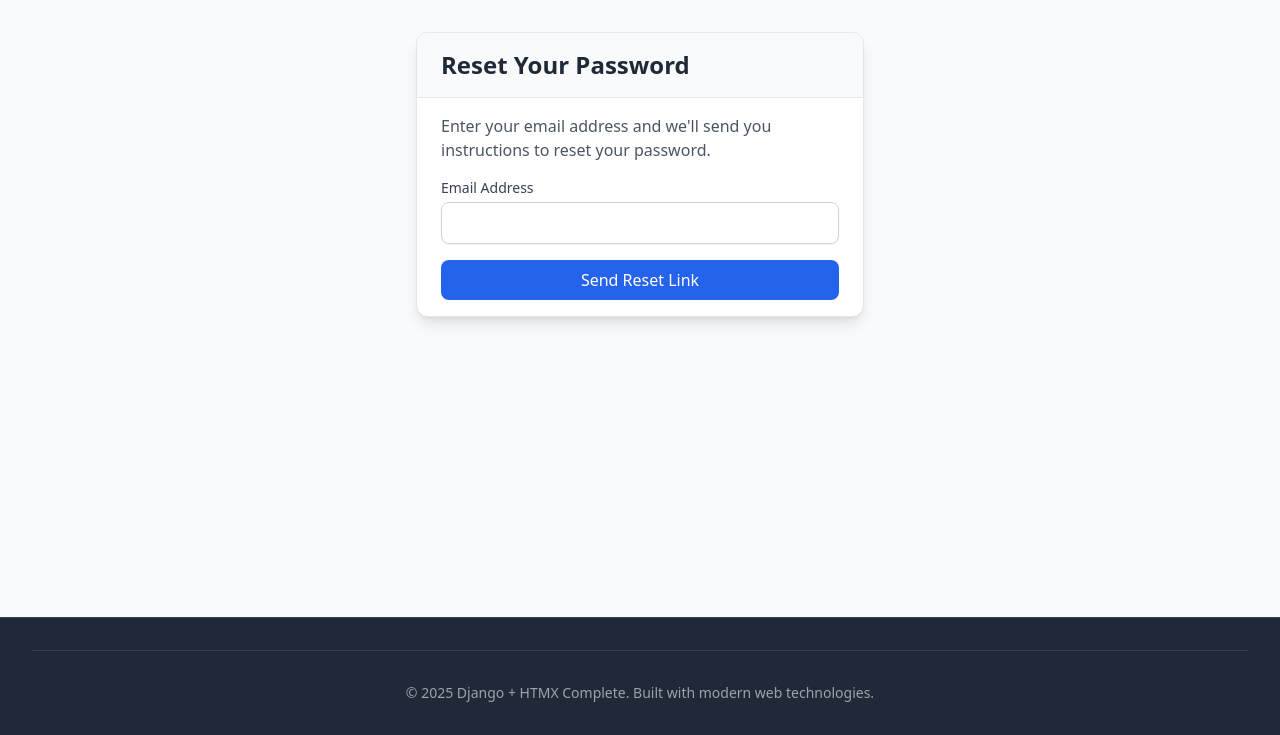
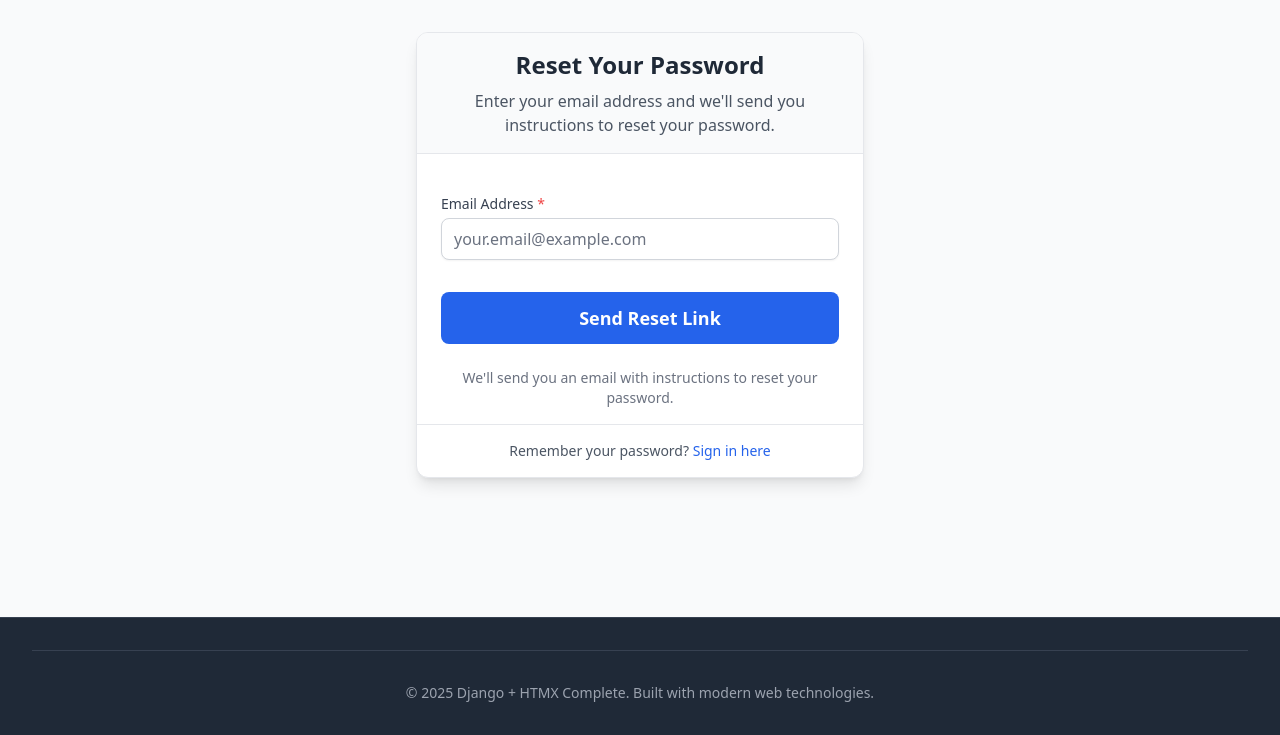
Before and after one commit to ysalha2003/django-htmx-realtime, a Django app: page /accounts/password_reset/ in a window 1280 px wide. Shown: the part 65-800 px from the top of the page. Run offline with Django 5.2, Linux system fonts and the light colour scheme.

Commit message:
Update password_reset.html

```diff
--- a/templates/registration/password_reset.html
+++ b/templates/registration/password_reset.html
@@ -3,16 +3,121 @@
 {% block content %}
 <div class="max-w-md mx-auto">
     <div class="card">
-        <div class="card-header"><h2 class="text-2xl font-bold text-gray-800">Reset Your Password</h2></div>
+        <div class="card-header text-center">
+            <h2 class="text-2xl font-bold text-gray-800">Reset Your Password</h2>
+            <p class="text-gray-600 mt-2">Enter your email address and we'll send you instructions to reset your password.</p>
+        </div>
+
         <div class="card-body">
-            <p class="text-gray-600 mb-4">Enter your email address and we'll send you instructions to reset your password.</p>
-            <form method="post" class="space-y-4">
-                {% csrf_token %}
-                <div><label class="form-label">Email Address</label><input type="email" name="email" class="form-input"></div>
-                {% if form.errors %}<p class="text-red-500 text-sm">{{ form.email.errors|first }}</p>{% endif %}
-                <button type="submit" class="btn-primary w-full">Send Reset Link</button>
-            </form>
+            <div class="relative">
+                <!-- Loading overlay -->
+                <div class="htmx-indicator loading-overlay hidden">
+                    <div class="loading-spinner"></div>
+                </div>
+
+                <form method="post" class="space-y-6" novalidate>
+                    {% csrf_token %}
+
+                    <!-- Email Field -->
+                    <div class="form-group">
+                        <label for="id_email" class="form-label">
+                            Email Address
+                            <span class="text-red-500 ml-1">*</span>
+                        </label>
+                        <input type="email"
+                               name="email"
+                               id="id_email"
+                               class="form-input"
+                               placeholder="your.email@example.com"
+                               required
+                               autocomplete="email">
+                    </div>
+
+                    <!-- Form Errors -->
+                    {% if form.errors %}
+                        <div class="validation-message validation-error">
+                            <svg fill="currentColor" viewBox="0 0 20 20" class="w-4 h-4 mr-2 flex-shrink-0">
+                                <path fill-rule="evenodd" d="M18 10a8 8 0 11-16 0 8 8 0 0116 0zm-7 4a1 1 0 11-2 0 1 1 0 012 0zm-1-9a1 1 0 00-1 1v4a1 1 0 102 0V6a1 1 0 00-1-1z" clip-rule="evenodd"/>
+                            </svg>
+                            <span>{{ form.email.errors|first }}</span>
+                        </div>
+                    {% endif %}
+
+                    <!-- Submit Button -->
+                    <div class="pt-2">
+                        <button type="submit" class="btn btn-primary w-full text-lg py-3 font-semibold">
+                            <span class="flex items-center justify-center">
+                                <svg class="htmx-indicator w-5 h-5 mr-2" fill="none" stroke="currentColor" viewBox="0 0 24 24">
+                                    <path stroke-linecap="round" stroke-linejoin="round" stroke-width="2" d="M3 8l7.89 7.89a2 2 0 002.83 0L21 8M5 19h14a2 2 0 002-2V7a2 2 0 00-2-2H5a2 2 0 00-2 2v10a2 2 0 002 2z"/>
+                                </svg>
+                                Send Reset Link
+                            </span>
+                        </button>
+                    </div>
+
+                    <!-- Help Text -->
+                    <div class="text-center">
+                        <p class="text-sm text-gray-500">
+                            We'll send you an email with instructions to reset your password.
+                        </p>
+                    </div>
+                </form>
+            </div>
+        </div>
+
+        <!-- Footer Links -->
+        <div class="card-body border-t border-gray-200 text-center">
+            <p class="text-gray-600 text-sm">
+                Remember your password?
+                <a href="{% url 'accounts:login' %}" class="text-blue-600 hover:text-blue-700 hover:underline font-medium">
+                    Sign in here
+                </a>
+            </p>
         </div>
     </div>
 </div>
+
+<script>
+// Enhanced password reset form interactions
+document.addEventListener('DOMContentLoaded', function() {
+    const form = document.querySelector('form');
+    if (!form) return;
+
+    // Add loading state to button on submit
+    form.addEventListener('submit', function(e) {
+        const button = form.querySelector('button[type="submit"]');
+        if (button && !button.disabled) {
+            button.classList.add('btn-loading');
+            button.disabled = true;
+
+            // Show loading overlay
+            const overlay = document.querySelector('.htmx-indicator');
+            if (overlay) {
+                overlay.classList.remove('hidden');
+            }
+
+            // Re-enable after timeout as fallback
+            setTimeout(() => {
+                button.classList.remove('btn-loading');
+                button.disabled = false;
+                if (overlay) {
+                    overlay.classList.add('hidden');
+                }
+            }, 10000);
+        }
+    });
+
+    // Enhanced input interactions
+    const inputs = form.querySelectorAll('.form-input');
+    inputs.forEach(input => {
+        input.addEventListener('focus', function() {
+            this.closest('.form-group')?.classList.add('focused');
+        });
+
+        input.addEventListener('blur', function() {
+            this.closest('.form-group')?.classList.remove('focused');
+        });
+    });
+});
+</script>
 {% endblock %}
```
